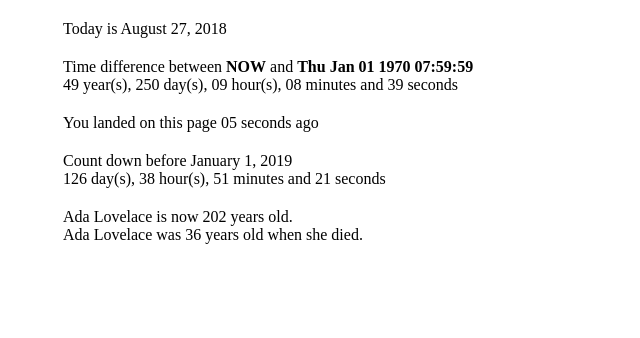
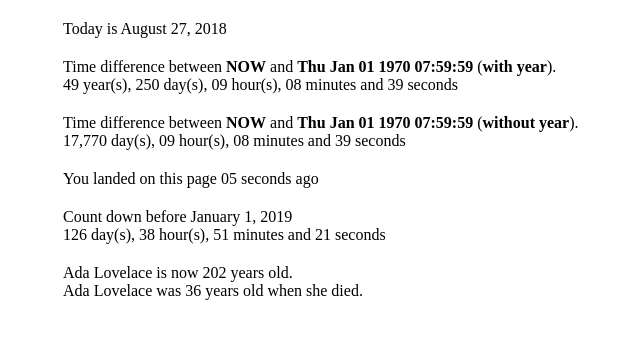
Before and after one commit to aprilmintacpineda/date-polyfill, a website: page docs/index.html in a window 1280 px wide. Shown: the whole page, without its empty margins (257-897 px from the left). Drawn offline with Linux system fonts and the light colour scheme.

Commit message:
added without year demo;

```diff
--- a/docs/index.html
+++ b/docs/index.html
@@ -26,8 +26,12 @@
     <p>Today is <span id="today"></span></p>
   </div>
   <div>
-    <p>Time difference between <b>NOW</b> and <b>Thu Jan 01 1970 07:59:59</b></p>
+    <p>Time difference between <b>NOW</b> and <b>Thu Jan 01 1970 07:59:59</b> (<b>with year</b>).</p>
     <p id="timeDiffNegativeOne"></p>
+  </div>
+  <div>
+    <p>Time difference between <b>NOW</b> and <b>Thu Jan 01 1970 07:59:59</b> (<b>without year</b>).</p>
+    <p id="timeDiffNegativeOneNoYear"></p>
   </div>
   <div>
     <p>You landed on this page <span id="landedAgo"></span></p>
@@ -45,6 +49,7 @@
       document.getElementById('countDownTargetYear').innerHTML = new Date().getFullYear() + 1;
 
       const timeDiffNegativeOne = document.getElementById('timeDiffNegativeOne');
+      const timeDiffNegativeOneNoYear = document.getElementById('timeDiffNegativeOneNoYear');
       const landedAgo = document.getElementById('landedAgo');
       const countDown = document.getElementById('countDown');
       const ageNow = document.getElementById('ageNow');
@@ -58,6 +63,7 @@
       (function update() {
         today.innerHTML = new Date().format('%f %d, %y');
         timeDiffNegativeOne.innerHTML = new Date(-1).timeDiff(Date.now(), '%Y year(s), %D day(s), %H hour(s), %N minutes and %S seconds');
+        timeDiffNegativeOneNoYear.innerHTML = new Date(-1).timeDiff(Date.now(), '%D day(s), %H hour(s), %N minutes and %S seconds');
         landedAgo.innerHTML = new Date().timeAgo(landTime, ['%Y', '%D', '%H', '%N', '%S']);
         countDown.innerHTML = new Date().timeDiff(countDownTargetDate, '%D day(s), %H hour(s), %N minutes and %S seconds');
         ageNow.innerHTML = birthdate.age();
```
